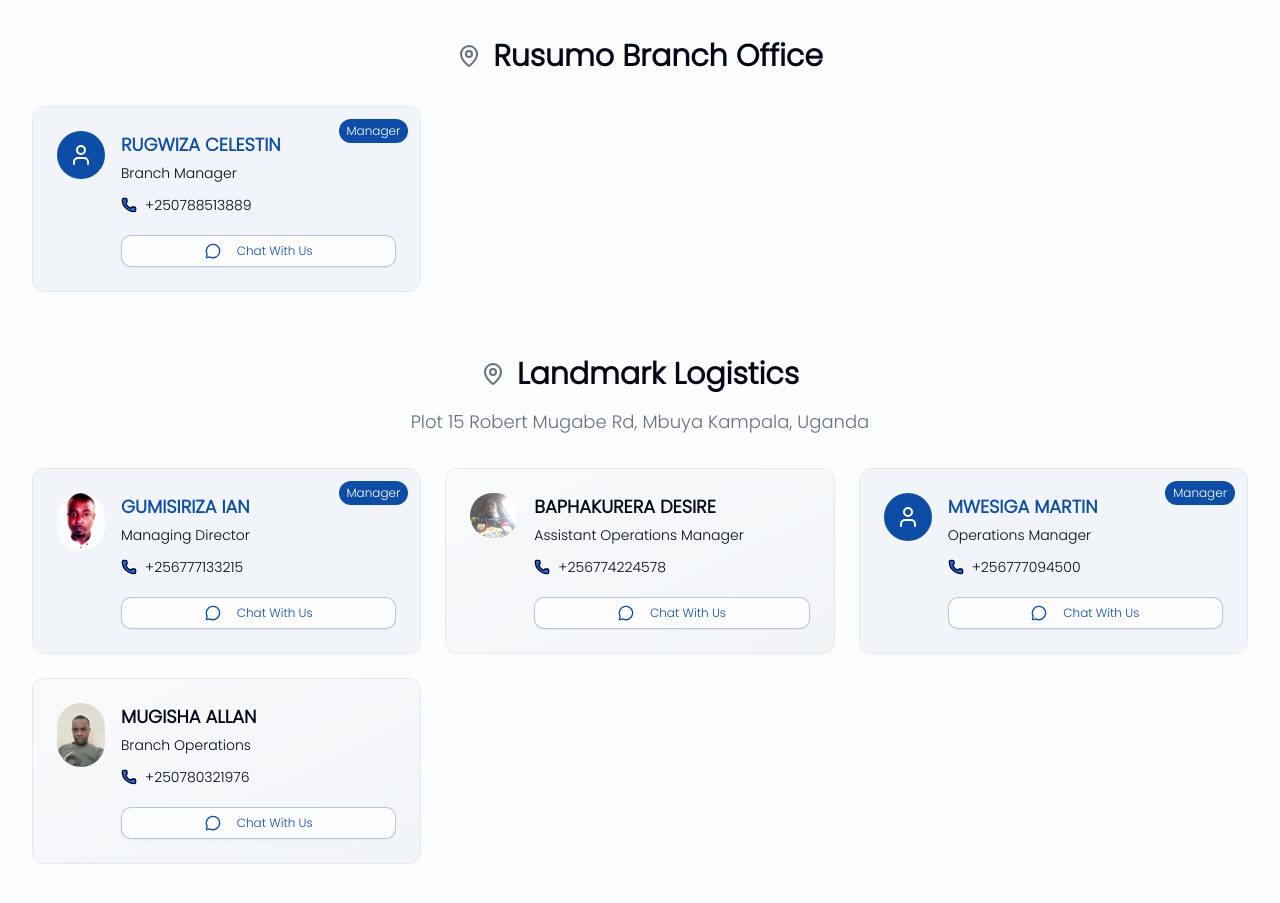
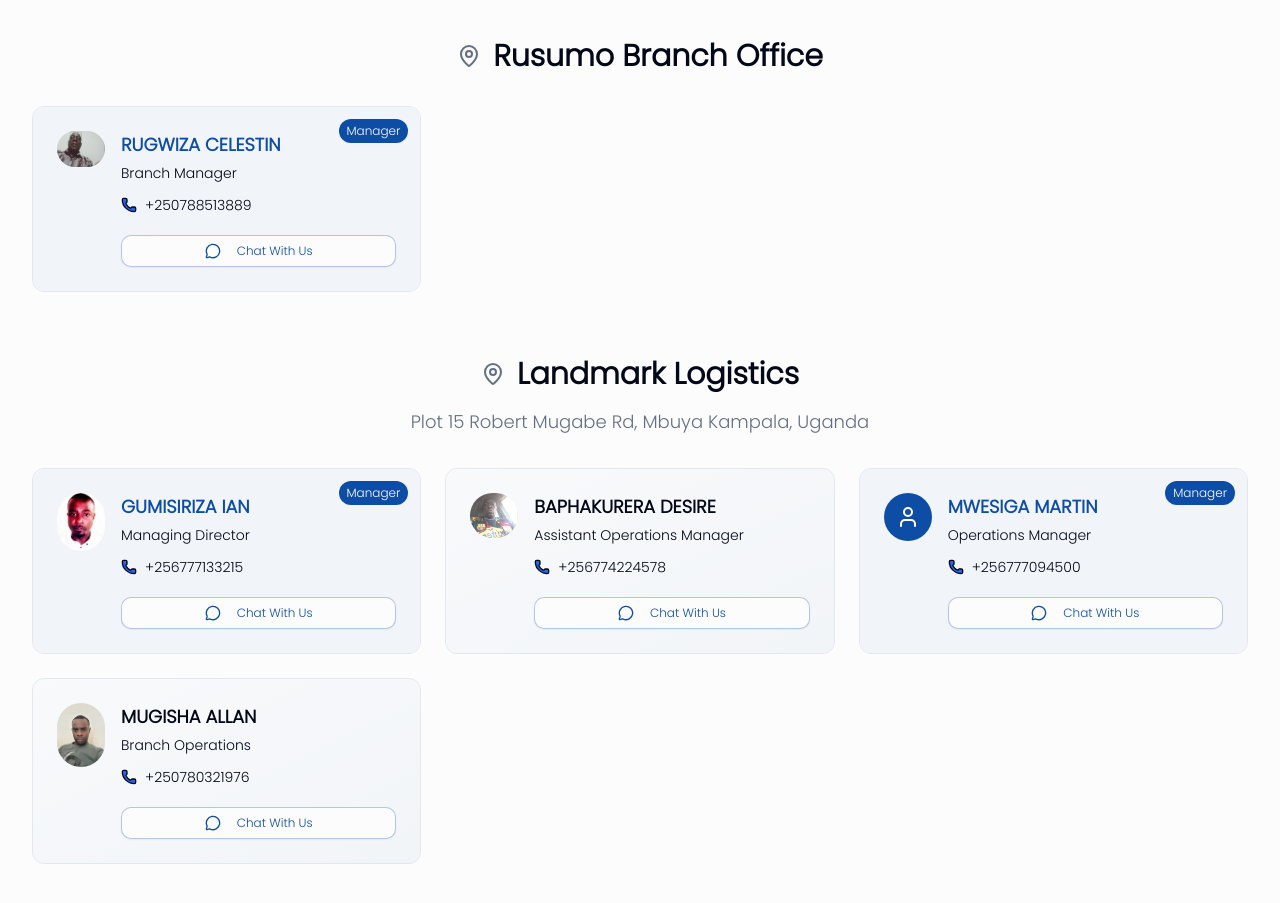
Before and after one commit to iraelie251006/landmark-logistics, a Next.js app: page /team in a window 1280 px wide. Shown: the part 1780-2683 px from the top of the page. Built offline with nearby package versions, Linux system fonts and the light colour scheme.

Commit message:
Added imageURL prop to TeamContent component

```diff
--- a/components/TeamContent.tsx
+++ b/components/TeamContent.tsx
@@ -56,6 +56,7 @@
         title="Branch Manager"
         phone="+250788513889"
         isManager
+        imageURL='/partners/Celestin.jpeg'
       />
     </OfficeSection>
 
```
Also changed, not shown: public/partners/Celestin.jpeg (added).
